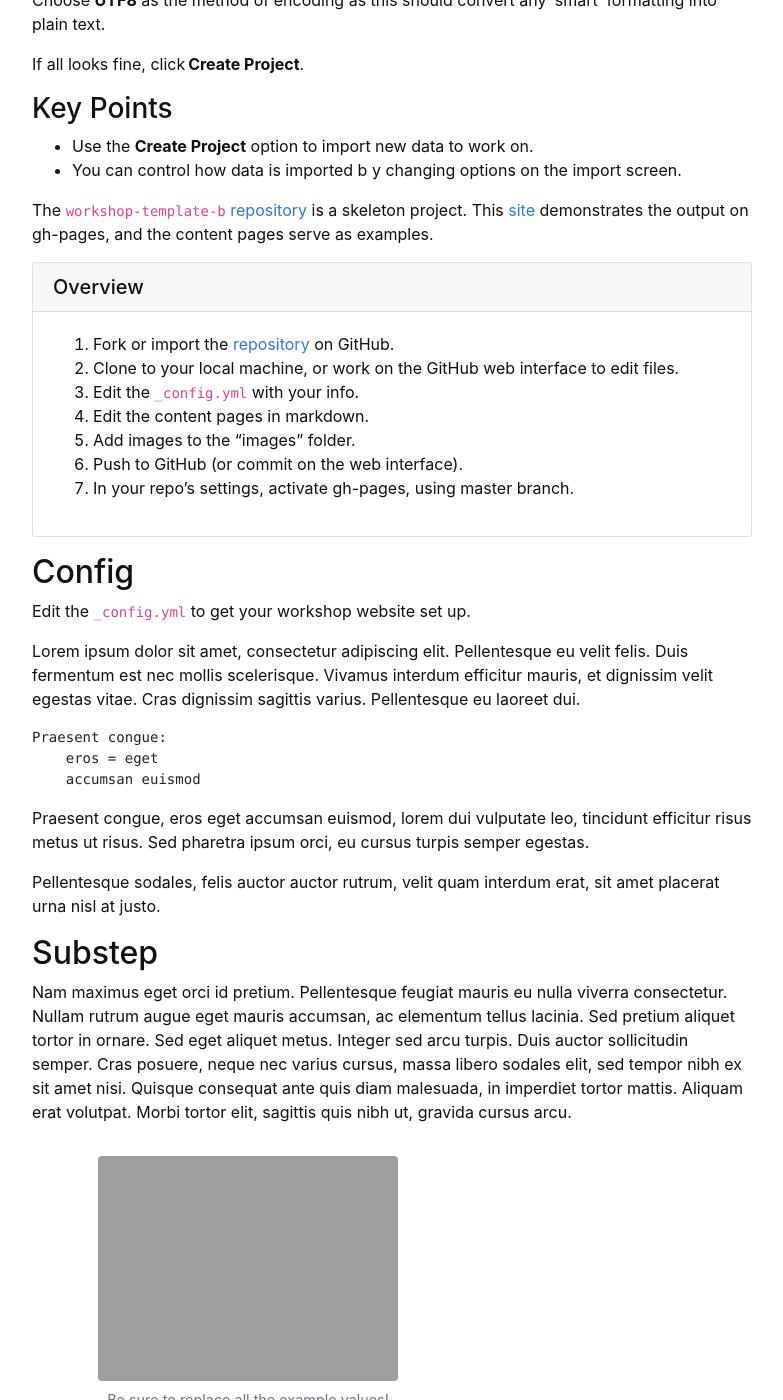
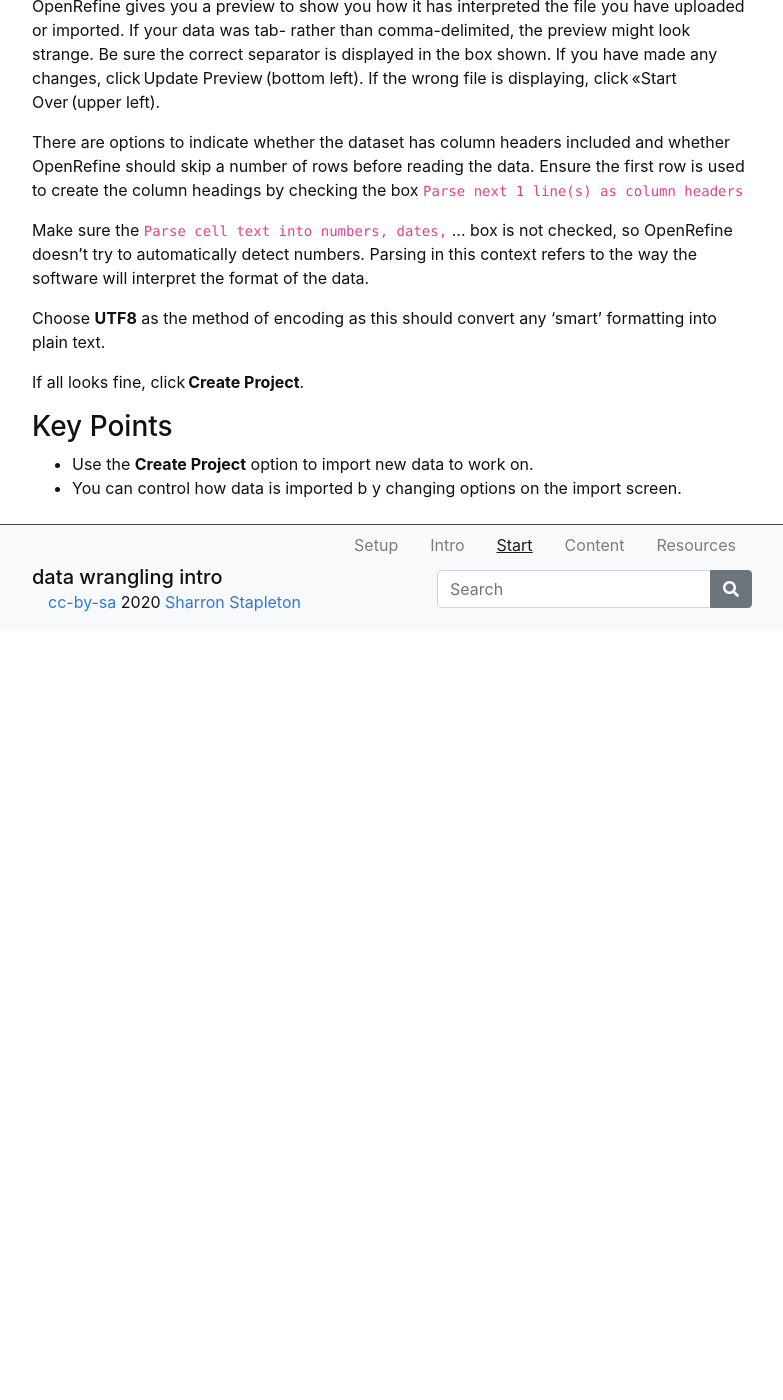
Before and after one commit to GULibrarySandbox/intro-data-wrangle, a Jekyll site: the page built from content/2-lesson.md, in a window 1280 px wide and 1400 px high, scrolled down 1564 px. Shown: the whole window, without its empty margins (248-1031 px from the left). Built offline with Jekyll 4.4.1, drawn with Linux system fonts in a browser that asks for light colours; after the commit the page ends 2194 px from its top, so only the background shows below that; some of the changed text lies outside the part shown.

Commit message:
Update 2-lesson.md

````diff
--- a/content/2-lesson.md
+++ b/content/2-lesson.md
@@ -17,19 +15,19 @@ See the [OpenRefine Importers page](https://github.com/OpenRefine/OpenRefine/w
 
 **Linux**: navigate to your OpenRefine directory in the command line and enter `./refine`.
 
-Once OpenRefine is launched in your browser, the home screen displays options to **Create Project**, **Open Project**, or **Import Project**.
-You will create a project.
+Once OpenRefine is launched in your browser, the home screen displays options to **Create Project**, **Open Project**, or **Import Project**. Select **Create a project**.
 
-### If launch fails
+#### If launch fails
 
 If OpenRefine does not automatically open within your browser after launch, point your browser at `http://127.0.0.1:3333/` or `http://localhost:3333` to launch the program.
 {% capture alert %}Note: Keep the terminal window hosting Java open the in the background.{% endcapture %} {% include alert.md text=alert color="warning" %}
+{% include figure.html img="ORJava.JPG" alt="Terminal Java" caption="Keep the terminal window open when using OpenRefine" width="75%" %}
 
-### Creating Project
+### Create a Project
 
 Projects can be created in a variety of ways, e.g., by uploading data from your computer or by importing it from a web address.
 
-#### To create a project by uploading data from a local source
+##### To create a project by uploading data from a local source
 
 - Choose **Create Project**
 - Select **Get data from this Computer**.
@@ -37,7 +35,7 @@ Projects can be created in a variety of ways, e.g., by uploading data from your
 - Either click **Open** or double-click on the filename to import it into OpenRefine.
 - Click **Next**.
 
-#### To create a project by importing the data from a Web Address
+##### To create a project by importing the data from a Web Address
 
 - Choose **Create Project**
 - Click **Web addresses (URLs)**.
@@ -60,45 +58,3 @@ If all looks fine, click **Create Project**.
 
 - Use the **Create Project** option to import new data to work on.
 - You can control how data is imported b y changing options on the import screen.
-
-
-The `workshop-template-b` [repository](https://github.com/evanwill/workshop-template-b) is a skeleton project.
-This [site](https://evanwill.github.io/workshop-template-b/) demonstrates the output on gh-pages, and the content pages serve as examples.
-
-{% capture text %}
-1. Fork or import the [repository](https://github.com/evanwill/workshop-template-b) on GitHub.
-2. Clone to your local machine, or work on the GitHub web interface to edit files.
-3. Edit the `_config.yml` with your info.
-4. Edit the content pages in markdown.
-5. Add images to the "images" folder.
-5. Push to GitHub (or commit on the web interface).
-6. In your repo's settings, activate gh-pages, using master branch.{% endcapture %}
-{% include card.md header="Overview" text=text %}
-
-## Config
-
-Edit the `_config.yml` to get your workshop website set up.
-
-Lorem ipsum dolor sit amet, consectetur adipiscing elit.
-Pellentesque eu velit felis.
-Duis fermentum est nec mollis scelerisque. Vivamus interdum efficitur mauris, et dignissim velit egestas vitae.
-Cras dignissim sagittis varius. Pellentesque eu laoreet dui.
-
-```
-Praesent congue:
-    eros = eget
-    accumsan euismod
-```
-
-Praesent congue, eros eget accumsan euismod, lorem dui vulputate leo, tincidunt efficitur risus metus ut risus.
-Sed pharetra ipsum orci, eu cursus turpis semper egestas.
-
-> Pellentesque sodales, felis auctor auctor rutrum, velit quam interdum erat, sit amet placerat urna nisl at justo.
-
-## Substep
-
-Nam maximus eget orci id pretium. Pellentesque feugiat mauris eu nulla viverra consectetur. Nullam rutrum augue eget mauris accumsan, ac elementum tellus lacinia. Sed pretium aliquet tortor in ornare. Sed eget aliquet metus. Integer sed arcu turpis. Duis auctor sollicitudin semper. Cras posuere, neque nec varius cursus, massa libero sodales elit, sed tempor nibh ex sit amet nisi. Quisque consequat ante quis diam malesuada, in imperdiet tortor mattis. Aliquam erat volutpat. Morbi tortor elit, sagittis quis nibh ut, gravida cursus arcu.
-
-{% include figure.html img="uidaho-workshop.jpg" alt="workshop scene" caption="Be sure to replace all the example values!" width="75%" %}
-
-Ut dapibus lectus tristique efficitur dictum. Quisque efficitur ornare sagittis. Donec ex sem, volutpat quis scelerisque quis, scelerisque non neque. Vivamus convallis felis vel eros pulvinar faucibus. Aliquam finibus pretium odio a pharetra. Nullam ac commodo magna. Fusce et feugiat sem. Nunc vitae scelerisque metus. Aenean sodales placerat mi in aliquet. Curabitur pulvinar auctor mauris quis faucibus. Ut commodo imperdiet ante, at dignissim tellus ultricies ut. Donec at lacus ultrices sem vulputate semper. Donec commodo porta nunc, non tristique mi interdum quis. Phasellus rhoncus bibendum ipsum, ac malesuada augue pulvinar et. Etiam finibus lacus massa, sit amet faucibus lorem consequat sit amet.
````
Also changed, not shown: other parts of content/2-lesson.md (+3 -5 lines).
